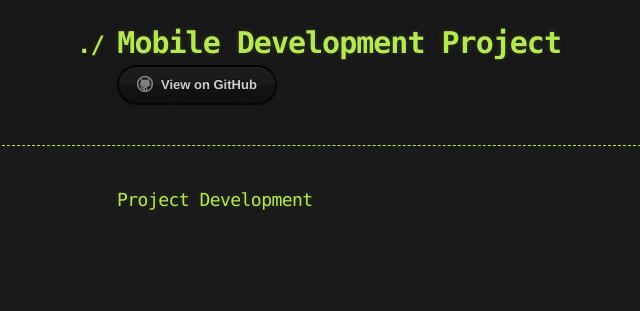
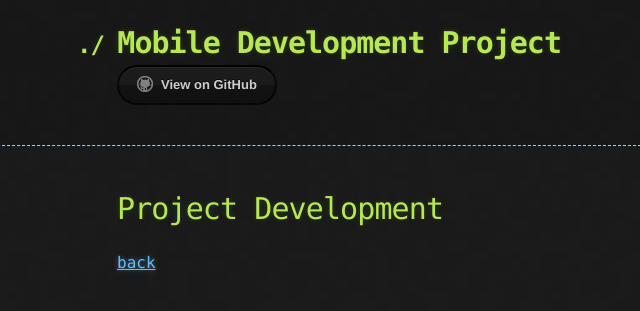
Before and after one commit to amorjk1/Project-1, a Jekyll site: the page built from project-development.md, in a window 1280 px wide. Shown: the top 311 px of the page, without its empty margins (23-663 px from the left). Built offline with Jekyll 4.4.1, drawn with Linux system fonts in a browser that asks for light colours; our own code applies the rules of GitHub Pages for plain Markdown files.

Commit message:
Just fixed some errors

```diff
--- a/project-development.md
+++ b/project-development.md
@@ -1,3 +1,8 @@
 
 
-### Project Development
+# Project Development
+
+
+
+
+[back](./)
```
Also changed, not shown: index.md (+1 -1 lines).
